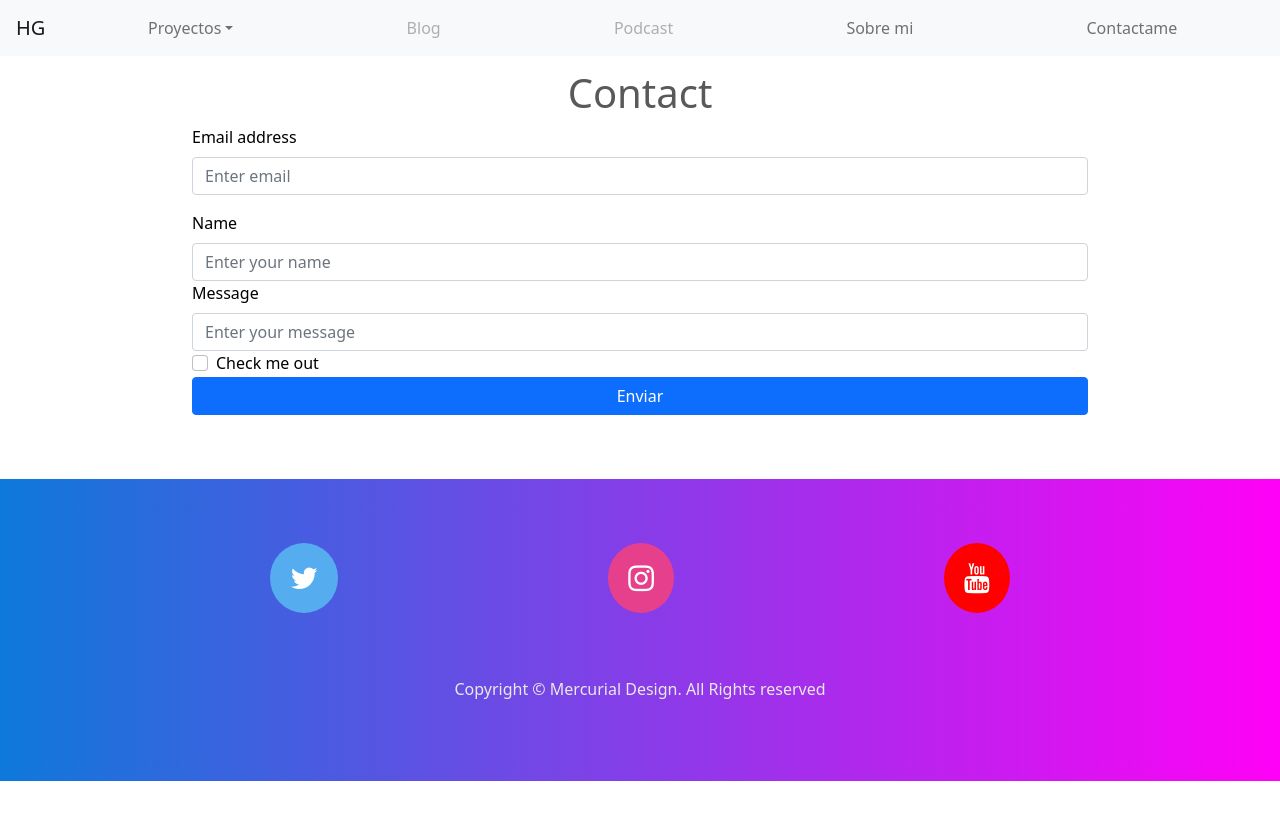
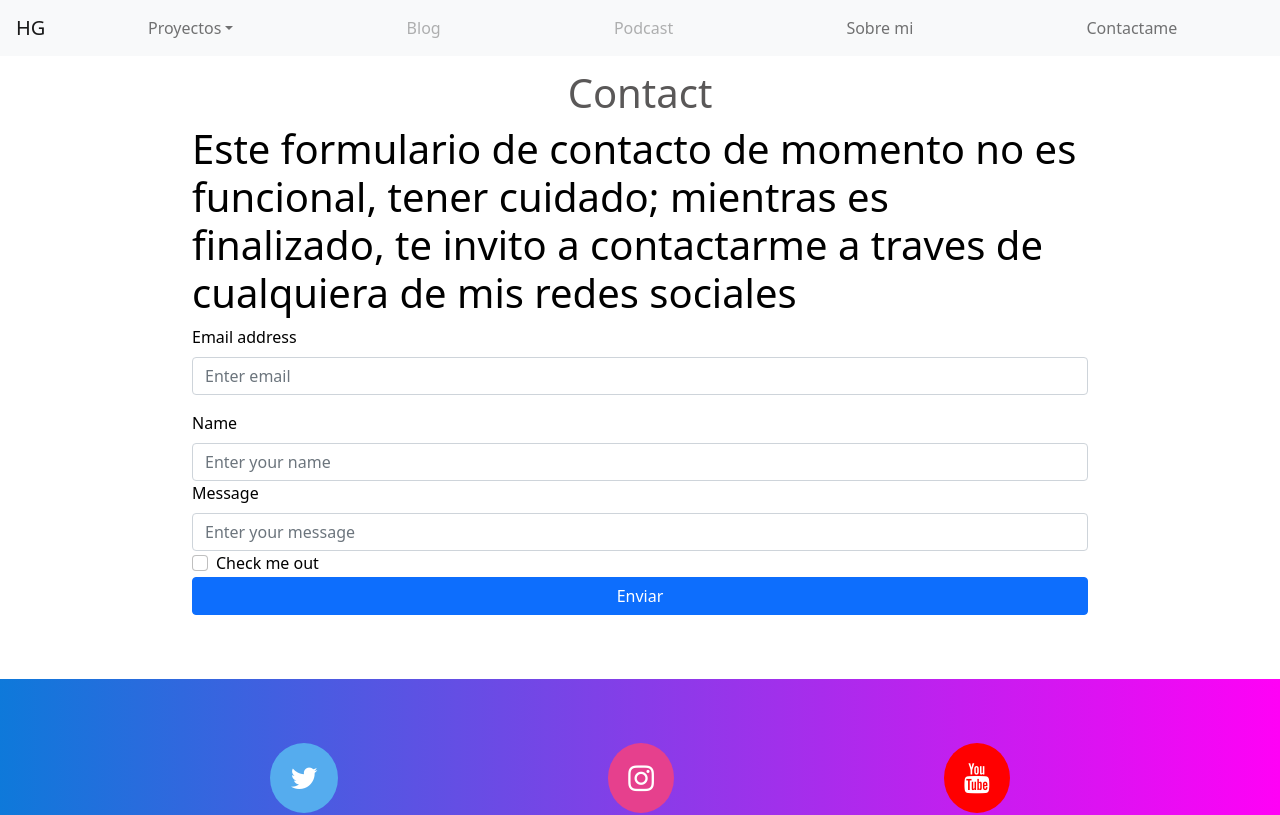
Before and after one commit to Joseda-hg/frontend, a React (Create React App) app: page /Contact in a window 1280 px wide. Shown: the top 815 px of the page. Built offline with nearby package versions, Linux system fonts and the light colour scheme.

Commit message:
Añadido Warning a el formulario de contacto

```diff
--- a/src/components/Contact.jsx
+++ b/src/components/Contact.jsx
@@ -11,6 +11,7 @@ export function Contact() {
     <>
       <div>
         <h1 id="PageTitle">Contact</h1>
+        <h1> Este formulario de contacto de momento no es funcional, tener cuidado; mientras es finalizado, te invito a contactarme a traves de cualquiera de mis redes sociales</h1>
       </div>
       <form onSubmit={handleContactSubmit}>
         <div className="form-group">
```
